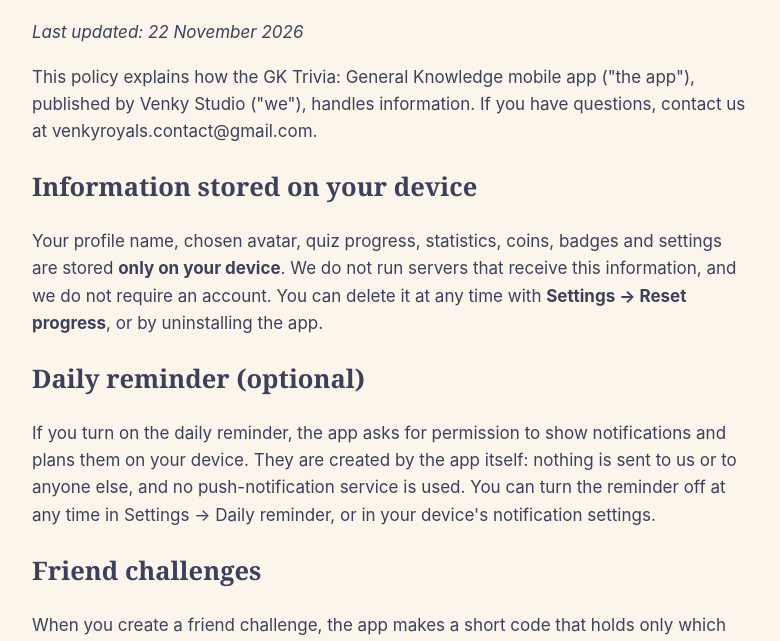
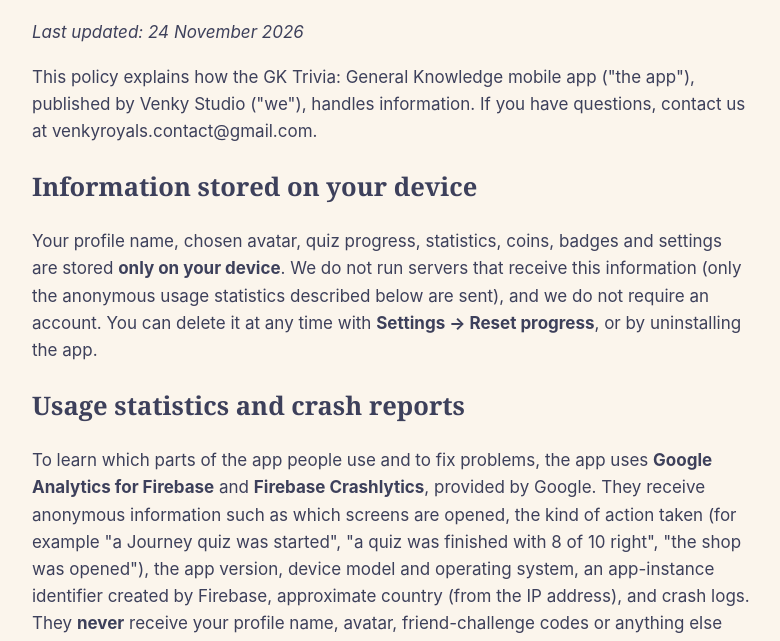
Before and after one commit to venky216/trivia-nook, a plain HTML site: page docs/privacy.html in a window 1280 px wide. Shown: the part 159-800 px from the top of the page, without its empty margins (248-1028 px from the left). Drawn offline with Linux system fonts and the light colour scheme.

Commit message:
GK Trivia privacy: anonymous usage statistics and crash reports (Firebase)

```diff
--- a/docs/privacy.html
+++ b/docs/privacy.html
@@ -7,10 +7,12 @@ body{background:#FBF5EC;color:#3D405B;font:17px/1.6 -apple-system,Segoe UI,Robot
 main{max-width:720px;margin:auto} h1,h2{font-family:Georgia,serif} a{color:#C9603F}
 </style></head><body><main>
 <h1>Privacy Policy for GK Trivia: General Knowledge</h1>
-<p><em>Last updated: 22 November 2026</em></p>
+<p><em>Last updated: 24 November 2026</em></p>
 <p>This policy explains how the GK Trivia: General Knowledge mobile app (&quot;the app&quot;), published by Venky Studio (&quot;we&quot;), handles information. If you have questions, contact us at venkyroyals.contact@gmail.com.</p>
 <h2>Information stored on your device</h2>
-<p>Your profile name, chosen avatar, quiz progress, statistics, coins, badges and settings are stored <strong>only on your device</strong>. We do not run servers that receive this information, and we do not require an account. You can delete it at any time with <strong>Settings → Reset progress</strong>, or by uninstalling the app.</p>
+<p>Your profile name, chosen avatar, quiz progress, statistics, coins, badges and settings are stored <strong>only on your device</strong>. We do not run servers that receive this information (only the anonymous usage statistics described below are sent), and we do not require an account. You can delete it at any time with <strong>Settings → Reset progress</strong>, or by uninstalling the app.</p>
+<h2>Usage statistics and crash reports</h2>
+<p>To learn which parts of the app people use and to fix problems, the app uses <strong>Google Analytics for Firebase</strong> and <strong>Firebase Crashlytics</strong>, provided by Google. They receive anonymous information such as which screens are opened, the kind of action taken (for example &quot;a Journey quiz was started&quot;, &quot;a quiz was finished with 8 of 10 right&quot;, &quot;the shop was opened&quot;), the app version, device model and operating system, an app-instance identifier created by Firebase, approximate country (from the IP address), and crash logs. They <strong>never</strong> receive your profile name, avatar, friend-challenge codes or anything else you type, and they do not use your advertising ID. This data is not used for advertising. You can turn it off at any time in <strong>Settings → Share usage stats</strong>. Google keeps this data according to its own policies (<a href="https://firebase.google.com/support/privacy">Firebase privacy</a>).</p>
 <h2>Daily reminder (optional)</h2>
 <p>If you turn on the daily reminder, the app asks for permission to show notifications and plans them on your device. They are created by the app itself: nothing is sent to us or to anyone else, and no push-notification service is used. You can turn the reminder off at any time in Settings → Daily reminder, or in your device's notification settings.</p>
 <h2>Friend challenges</h2>
```
